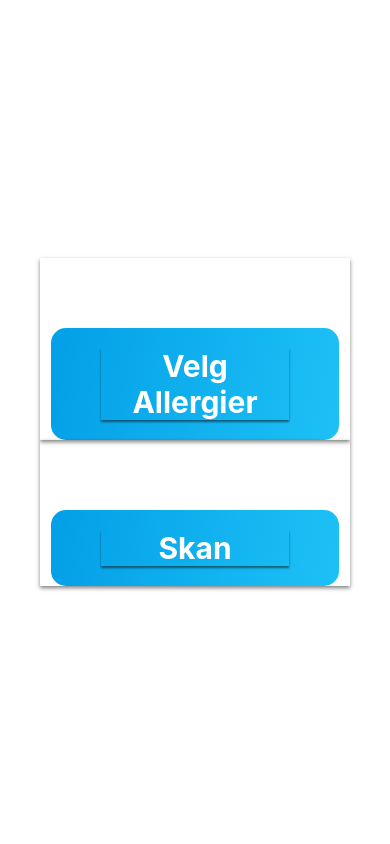
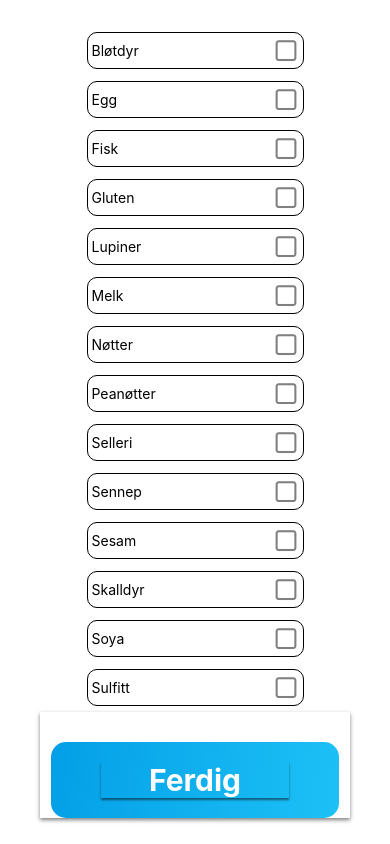
Before and after one commit to MartinPettersen/allergy-scanner, a React Native app: screen / in a window 390 px wide. Built offline with nearby package versions, Linux system fonts and the light colour scheme.

Commit message:
add allergiesScreen

```diff
--- a/App.tsx
+++ b/App.tsx
@@ -4,11 +4,12 @@ import { CameraView, Camera } from "expo-camera";
 import ScanScreen from "./screens/ScanScreen";
 import WelcomeScreen from "./screens/WelcomeScreen";
 import MainScreen from "./screens/MainScreen";
+import AllergiesScreen from "./screens/AllergiesScreen";
 
 export default function App() {
 
   return (
-    <MainScreen />
+    <AllergiesScreen />
   );
 }
 
--- /dev/null
+++ b/components/(allergies)/AllergiesContainer.tsx
@@ -0,0 +1,54 @@
+import React, { useState } from "react";
+import { View, Text, StyleSheet, TouchableOpacity, ScrollView } from "react-native";
+import NavigationButton from "../(navigation)/NavigationButton";
+import allergensData from "../../data/allergens.json";
+import { Feather } from "@expo/vector-icons";
+import { Allergen } from "../../utils/types";
+
+const AllergiesContainer = () => {
+    const [allergens, setAllergens] = useState(allergensData.allergens);
+
+    const toggleAllergy = (index: number) => {
+      const newAllergens = [...allergens];
+      newAllergens[index].allergic = !newAllergens[index].allergic;
+      setAllergens(newAllergens);
+    };
+
+  return (
+    <ScrollView contentContainerStyle={styles.container}>
+      {allergens.map((allergen, index) => (
+        <TouchableOpacity style={styles.box} key={index} onPress={() => toggleAllergy(index) }>
+
+        <Text>{`${allergen.display_name}`}</Text>
+        <Feather
+              name={allergen.allergic ? "check-square" : "square"}
+              size={25}
+              color={allergen.allergic ? "#039FE7" : "grey"}
+            />
+        </TouchableOpacity>
+      ))}
+      <NavigationButton buttonText="Ferdig" />
+    </ScrollView>
+  );
+};
+
+const styles = StyleSheet.create({
+  container: {
+    flex: 1,
+    justifyContent: "center",
+    alignItems: "center",
+    paddingHorizontal: 40,
+  },
+  box: {
+    borderWidth: 1,
+    borderRadius: 10,
+    width: "70%",
+    padding: 4,
+    margin: 6,
+    flexDirection: "row",
+    alignItems: "center",
+    justifyContent: "space-between"
+  }
+});
+
+export default AllergiesContainer;
--- a/components/NavigationButton.tsx
+++ b/components/(navigation)/NavigationButton.tsx
@@ -38,17 +38,10 @@ const styles = StyleSheet.create({
     color: "#15344c",
     fontSize: 24,
   },
-  linkWrapper: {
-    alignSelf: "flex-start",
-  },
-  linkText: {
-    color: "#02a9f7",
-    fontSize: 24,
-  },
   button: {
     paddingHorizontal: 50,
     paddingVertical: 20,
-    marginTop: 70,
+    marginTop: 30,
     borderRadius: 15,
   },
   buttonText: {
--- /dev/null
+++ b/screens/AllergiesScreen.tsx
@@ -0,0 +1,14 @@
+import React from "react";
+import { Text, View, StyleSheet, TouchableOpacity } from "react-native";
+import NavigationButton from "../components/(navigation)/NavigationButton";
+import AllergiesContainer from "../components/(allergies)/AllergiesContainer";
+
+const AllergiesScreen = () => {
+
+  return (
+    <AllergiesContainer />
+  );
+};
+
+
+export default AllergiesScreen;
--- a/screens/MainScreen.tsx
+++ b/screens/MainScreen.tsx
@@ -2,7 +2,7 @@ import { LinearGradient } from "expo-linear-gradient";
 import React from "react";
 import { Text, View, StyleSheet, TouchableOpacity } from "react-native";
 import { Linking } from "react-native";
-import NavigationButton from "../components/NavigationButton";
+import NavigationButton from "../components/(navigation)/NavigationButton";
 
 const MainScreen = () => {
 
--- a/screens/WelcomeScreen.tsx
+++ b/screens/WelcomeScreen.tsx
@@ -2,7 +2,7 @@ import { LinearGradient } from "expo-linear-gradient";
 import React from "react";
 import { Text, View, StyleSheet, TouchableOpacity } from "react-native";
 import { Linking } from "react-native";
-import NavigationButton from "../components/NavigationButton";
+import NavigationButton from "../components/(navigation)/NavigationButton";
 
 const WelcomeScreen = () => {
   const handleOpenWebpage = async () => {
--- /dev/null
+++ b/utils/types.ts
@@ -0,0 +1,5 @@
+export type Allergen = {
+    code: string;
+    display_name: string;
+    allergic: boolean;
+}
```
